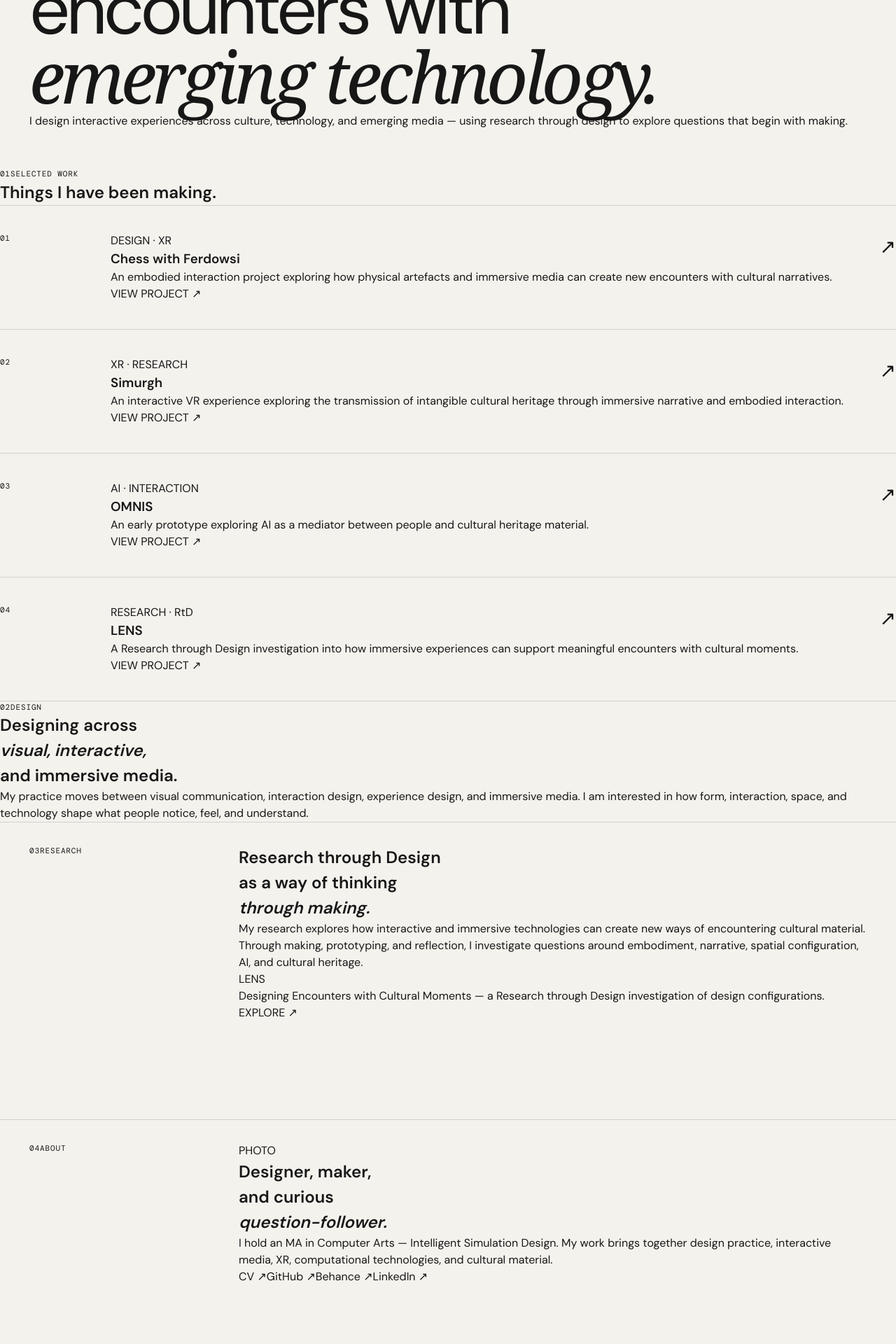
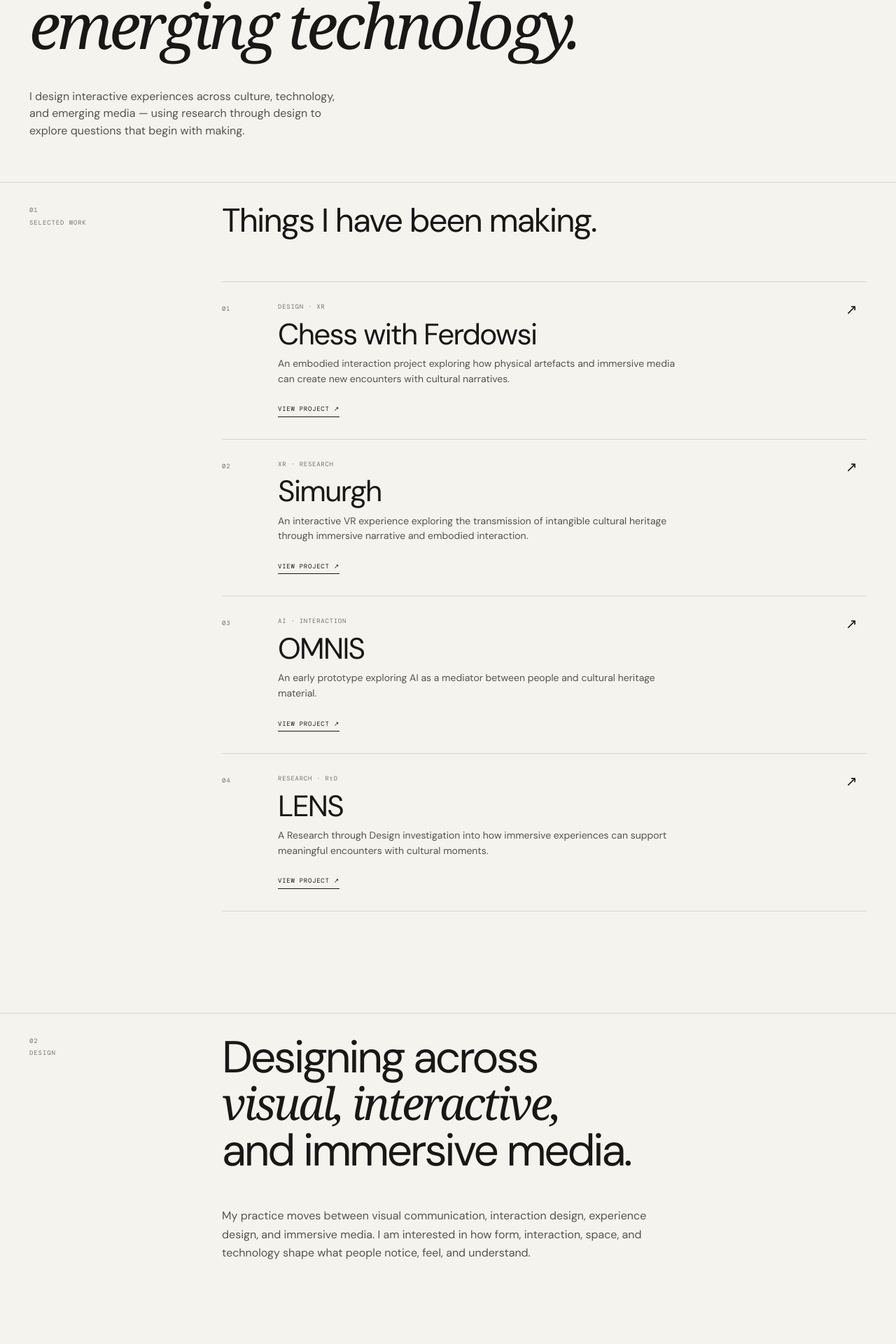
Before and after one commit to aylarfakheriyan/aylarfakherian.com, a Next.js app: page / in a window 1280 px wide. Shown: the part 540-2460 px from the top of the page at 70% size. Built offline with nearby package versions, Linux system fonts and the light colour scheme.

Commit message:
Refine portfolio visual system

```diff
--- a/app/globals.css
+++ b/app/globals.css
@@ -1,11 +1,13 @@
 @import url("https://fonts.googleapis.com/css2?family=DM+Mono:wght@400;500&family=DM+Sans:wght@400;500;600&display=swap");
 
 :root {
-  --background: #f4f2ed;
-  --foreground: #171717;
-  --muted: #77736c;
-  --line: #d5d1c9;
-  --accent: #171717;
+  --background: #f5f3ee;
+  --foreground: #181817;
+  --muted: #77746e;
+  --secondary: #55534e;
+  --line: #d8d5ce;
+  --soft: #ebe8e1;
+  --accent: #181817;
 }
 
 * {
@@ -16,13 +18,24 @@
 
 html {
   scroll-behavior: smooth;
+  background: var(--background);
 }
 
 body {
   background: var(--background);
   color: var(--foreground);
   font-family: "DM Sans", sans-serif;
+  font-size: 15px;
   line-height: 1.5;
+  transition:
+    background 0.35s ease,
+    color 0.35s ease;
+}
+
+body,
+button,
+a {
+  -webkit-font-smoothing: antialiased;
 }
 
 a {
@@ -30,113 +43,209 @@ a {
   text-decoration: none;
 }
 
+button {
+  color: inherit;
+  font: inherit;
+}
+
+/* =========================
+   NAVIGATION
+   ========================= */
+
 nav {
-  display: flex;
-  justify-content: space-between;
+  position: relative;
+  z-index: 10;
+
+  display: grid;
+  grid-template-columns: 1fr auto auto;
   align-items: center;
-  padding: 28px 42px;
+
+  min-height: 72px;
+  padding: 0 42px;
+
   border-bottom: 1px solid var(--line);
-  font-size: 12px;
+
+  font-family: "DM Mono", monospace;
+  font-size: 10px;
   letter-spacing: 0.08em;
 }
 
 .nav-name {
-  font-weight: 600;
+  font-weight: 500;
 }
 
 .nav-links {
   display: flex;
-  gap: 28px;
+  align-items: center;
+  gap: 25px;
+  margin-right: 30px;
 }
 
 .nav-links a {
-  transition: opacity 0.2s ease;
+  position: relative;
+  color: var(--muted);
+  transition:
+    color 0.25s ease,
+    opacity 0.25s ease;
+}
+
+.nav-links a::after {
+  content: "";
+
+  position: absolute;
+  left: 0;
+  bottom: -5px;
+
+  width: 0;
+  height: 1px;
+
+  background: var(--foreground);
+
+  transition: width 0.25s ease;
 }
 
 .nav-links a:hover {
-  opacity: 0.45;
+  color: var(--foreground);
 }
 
+.nav-links a:hover::after {
+  width: 100%;
+}
+
+.theme-toggle {
+  width: 28px;
+  height: 28px;
+
+  display: flex;
+  align-items: center;
+  justify-content: center;
+
+  border: 1px solid var(--line);
+  border-radius: 50%;
+
+  background: transparent;
+
+  cursor: pointer;
+
+  font-size: 12px;
+
+  transition:
+    background 0.25s ease,
+    transform 0.25s ease;
+}
+
+.theme-toggle:hover {
+  background: var(--soft);
+  transform: rotate(20deg);
+}
+
+/* =========================
+   HERO
+   ========================= */
+
 .hero {
-  min-height: 88vh;
-  padding: 100px 42px 55px;
+  min-height: calc(100vh - 72px);
+
+  padding: 48px 42px 38px;
+
   display: flex;
   flex-direction: column;
   justify-content: space-between;
 }
 
-.eyebrow,
-.section-label,
-.location,
-.project-number,
-.project-main span {
+.hero-top {
+  display: flex;
+  justify-content: space-between;
+
   font-family: "DM Mono", monospace;
-  font-size: 11px;
+  font-size: 10px;
   letter-spacing: 0.08em;
+  color: var(--muted);
+}
+
+.hero-main {
+  max-width: 1120px;
+  padding-bottom: 22px;
 }
 
 .hero h1 {
-  max-width: 1050px;
-  font-size: clamp(54px, 8vw, 126px);
+  max-width: 1000px;
+
+  font-size: clamp(52px, 7vw, 100px);
   font-weight: 400;
-  line-height: 0.94;
+  line-height: 0.98;
+
   letter-spacing: -0.055em;
-  margin-top: 70px;
 }
 
-.hero h1 em {
-  font-family: Georgia, serif;
+.hero h1 em,
+h2 em {
+  font-family: Georgia, "Times New Roman", serif;
   font-weight: 400;
+  font-style: italic;
 }
 
-.hero-bottom {
-  display: grid;
-  grid-template-columns: 1fr auto;
-  align-items: end;
-  gap: 40px;
-  margin-top: 100px;
+.hero-main p {
+  max-width: 460px;
+
+  margin-top: 42px;
+
+  font-size: 16px;
+  line-height: 1.55;
+  color: var(--secondary);
 }
 
-.intro {
-  max-width: 470px;
-  font-size: 18px;
-  line-height: 1.5;
+/* =========================
+   GENERIC SECTIONS
+   ========================= */
+
+.section {
+  display: grid;
+  grid-template-columns: 23% 77%;
+
+  padding: 30px 42px 125px;
+
+  border-top: 1px solid var(--line);
 }
 
-.location {
-  text-align: right;
+.section-label {
+  display: flex;
+  flex-direction: column;
+  gap: 5px;
+
+  padding-top: 3px;
+
+  font-family: "DM Mono", monospace;
+  font-size: 9px;
+  line-height: 1.4;
+  letter-spacing: 0.1em;
+  color: var(--muted);
 }
 
-.research-section,
-.projects-section,
-.about-section {
-  border-top: 1px solid var(--line);
-  padding: 32px 42px 140px;
-  display: grid;
-  grid-template-columns: 25% 75%;
+.section-main {
+  min-width: 0;
 }
 
-.research-content,
-.about-content {
-  max-width: 850px;
+/* =========================
+   WORK
+   ========================= */
+
+.work-section {
+  padding-bottom: 145px;
 }
 
-.research-content h2,
-.about-content h2 {
-  max-width: 850px;
-  font-size: clamp(34px, 4vw, 62px);
-  font-weight: 400;
-  line-height: 1.05;
-  letter-spacing: -0.04em;
-  margin-bottom: 60px;
+.section-intro {
+  margin-bottom: 62px;
 }
 
-.research-content p,
-.about-content p {
-  max-width: 610px;
-  font-size: 18px;
-  color: #4f4c47;
-  margin-bottom: 22px;
+.section-intro h2 {
+  max-width: 700px;
+
+  font-size: clamp(30px, 3.7vw, 54px);
+  font-weight: 400;
+  line-height: 1.04;
+
+  letter-spacing: -0.04em;
 }
 
 .projects-list {
@@ -145,147 +254,429 @@ nav {
 
 .project {
   display: grid;
-  grid-template-columns: 10% 1fr auto;
-  gap: 30px;
-  padding: 38px 0;
+  grid-template-columns: 55px minmax(0, 1fr) 30px;
+
+  gap: 25px;
+
+  padding: 29px 0 31px;
+
   border-bottom: 1px solid var(--line);
-  transition: padding 0.3s ease;
+
+  transition:
+    padding 0.35s ease,
+    background 0.35s ease;
+}
+
+.project-number,
+.project-category,
+.project-link {
+  font-family: "DM Mono", monospace;
+  font-size: 9px;
+  letter-spacing: 0.08em;
+}
+
+.project-number {
+  padding-top: 3px;
+  color: var(--muted);
+}
+
+.project-category {
+  display: block;
+  margin-bottom: 11px;
+
+  color: var(--muted);
+}
+
+.project-content h3 {
+  margin-bottom: 10px;
+
+  font-size: clamp(28px, 3.3vw, 47px);
+  font-weight: 400;
+  line-height: 1;
+
+  letter-spacing: -0.04em;
+}
+
+.project-content p {
+  max-width: 590px;
+
+  margin-bottom: 19px;
+
+  font-size: 14px;
+  line-height: 1.55;
+  color: var(--secondary);
+}
+
+.project-link {
+  display: inline-block;
+
+  padding-bottom: 3px;
+
+  border-bottom: 1px solid var(--foreground);
+
+  color: var(--foreground);
+
+  transition: opacity 0.25s ease;
+}
+
+.project-link:hover {
+  opacity: 0.45;
+}
+
+.project-arrow {
+  align-self: start;
+
+  padding-top: 0;
+
+  font-size: 20px;
+  line-height: 1;
+
+  transition:
+    transform 0.3s ease,
+    opacity 0.3s ease;
 }
 
 .project:hover {
-  padding-left: 14px;
-  padding-right: 14px;
+  padding-left: 12px;
+  padding-right: 12px;
 }
 
-.project-main {
-  max-width: 800px;
+.project:hover .project-arrow {
+  transform: translate(4px, -4px);
 }
 
-.project-main h3 {
-  font-size: clamp(32px, 4vw, 58px);
-  font-weight: 400;
-  letter-spacing: -0.04em;
-  margin-bottom: 18px;
+/* =========================
+   DESIGN
+   ========================= */
+
+.design-section {
+  padding-bottom: 145px;
 }
 
-.project-main p {
-  max-width: 650px;
-  font-size: 16px;
-  color: #5e5a54;
-  margin-bottom: 24px;
+.design-section h2,
+.research-section h2,
+.about-section h2 {
+  max-width: 900px;
+
+  font-size: clamp(38px, 5vw, 70px);
+  font-weight: 400;
+  line-height: 1.02;
+
+  letter-spacing: -0.05em;
 }
 
-.project-main span {
+.large-copy {
+  max-width: 610px;
+
+  margin-top: 48px;
+
+  font-size: 16px;
+  line-height: 1.65;
+
+  color: var(--secondary);
+}
+
+/* =========================
+   RESEARCH
+   ========================= */
+
+.research-section {
+  padding-bottom: 145px;
+}
+
+.research-project {
+  max-width: 700px;
+
+  display: grid;
+  grid-template-columns: 100px 1fr auto;
+  gap: 25px;
+
+  margin-top: 75px;
+  padding-top: 20px;
+
+  border-top: 1px solid var(--line);
+
+  font-family: "DM Mono", monospace;
+  font-size: 10px;
+}
+
+.research-project > span {
   color: var(--muted);
 }
 
-.project-arrow {
-  font-size: 28px;
-  align-self: start;
+.research-project p {
+  max-width: 430px;
+
+  font-family: "DM Sans", sans-serif;
+  font-size: 14px;
+  line-height: 1.55;
+
+  color: var(--secondary);
 }
 
-.about-section {
-  padding-bottom: 170px;
+.research-project a {
+  align-self: start;
+
+  border-bottom: 1px solid var(--foreground);
+  padding-bottom: 3px;
+
+  white-space: nowrap;
+
+  transition: opacity 0.25s ease;
 }
 
-.text-link {
-  display: inline-block;
-  margin-top: 25px;
-  border-bottom: 1px solid var(--foreground);
-  padding-bottom: 4px;
-  font-family: "DM Mono", monospace;
-  font-size: 12px;
-  letter-spacing: 0.06em;
+.research-project a:hover {
+  opacity: 0.45;
 }
 
+/* =========================
+   ABOUT
+   ========================= */
+
+.about-section {
+  padding-bottom: 150px;
+}
+
+.about-main {
+  display: grid;
+  grid-template-columns: 0.75fr 1.25fr;
+  gap: 65px;
+}
+
+.about-photo {
+  aspect-ratio: 4 / 5;
+
+  display: flex;
+  align-items: center;
+  justify-content: center;
+
+  background: var(--soft);
+
+  border: 1px solid var(--line);
+
+  color: var(--muted);
+
+  font-family: "DM Mono", monospace;
+  font-size: 9px;
+  letter-spacing: 0.1em;
+}
+
+.about-text h2 {
+  margin-top: -7px;
+}
+
+.about-text .large-copy {
+  max-width: 530px;
+}
+
+.about-links {
+  display: flex;
+  flex-wrap: wrap;
+  gap: 28px;
+
+  margin-top: 50px;
+}
+
+.about-links a {
+  padding-bottom: 4px;
+
+  border-bottom: 1px solid var(--foreground);
+
+  font-family: "DM Mono", monospace;
+  font-size: 10px;
+  letter-spacing: 0.06em;
+
+  transition: opacity 0.25s ease;
+}
+
+.about-links a:hover {
+  opacity: 0.45;
+}
+
+/* =========================
+   CONTACT
+   ========================= */
+
 .contact-section {
-  min-height: 70vh;
-  padding: 100px 42px;
+  min-height: 68vh;
+
+  padding: 95px 42px 100px;
+
   border-top: 1px solid var(--line);
+
   display: flex;
   flex-direction: column;
   justify-content: center;
 }
 
-.contact-section h2 {
-  font-size: clamp(48px, 7vw, 105px);
-  font-weight: 400;
-  line-height: 0.98;
-  letter-spacing: -0.055em;
-  margin: 35px 0 60px;
+.contact-section > .section-label {
+  display: block;
 }
 
-.contact-section > a {
-  width: fit-content;
-  font-family: "DM Mono", monospace;
-  font-size: 13px;
-  border-bottom: 1px solid var(--foreground);
-  padding-bottom: 5px;
+.contact-section h2 {
+  margin: 32px 0 48px;
+
+  font-size: clamp(48px, 7vw, 95px);
+  font-weight: 400;
+  line-height: 0.97;
+
+  letter-spacing: -0.055em;
 }
 
+.contact-email {
+  width: fit-content;
+
+  padding-bottom: 5px;
+
+  border-bottom: 1px solid var(--foreground);
+
+  font-family: "DM Mono", monospace;
+  font-size: 11px;
+  letter-spacing: 0.04em;
+
+  transition: opacity 0.25s ease;
+}
+
+.contact-email:hover {
+  opacity: 0.45;
+}
+
+/* =========================
+   FOOTER
+   ========================= */
+
 footer {
+  min-height: 68px;
+
+  padding: 22px 42px;
+
+  display: flex;
+  align-items: center;
+  justify-content: space-between;
+
   border-top: 1px solid var(--line);
-  padding: 24px 42px;
-  display: flex;
-  justify-content: space-between;
+
   font-family: "DM Mono", monospace;
-  font-size: 10px;
-  letter-spacing: 0.06em;
+  font-size: 9px;
+  letter-spacing: 0.08em;
+
   color: var(--muted);
 }
 
-@media (max-width: 700px) {
+/* =========================
+   SELECTION
+   ========================= */
+
+::selection {
+  background: var(--foreground);
+  color: var(--background);
+}
+
+/* =========================
+   RESPONSIVE
+   ========================= */
+
+@media (max-width: 900px) {
   nav {
-    padding: 22px 20px;
+    grid-template-columns: 1fr auto;
+    padding: 0 25px;
   }
 
   .nav-links {
-    gap: 14px;
-  }
-
-  .nav-links a:nth-child(n + 3) {
     display: none;
   }
 
   .hero {
-    min-height: 82vh;
-    padding: 70px 20px 35px;
+    min-height: calc(100vh - 72px);
+    padding: 38px 25px 32px;
   }
 
   .hero h1 {
-    margin-top: 55px;
-    font-size: clamp(48px, 15vw, 80px);
+    font-size: clamp(48px, 10vw, 78px);
   }
 
-  .hero-bottom {
+  .section {
     grid-template-columns: 1fr;
-    margin-top: 70px;
+    gap: 48px;
+
+    padding: 26px 25px 105px;
   }
 
-  .location {
-    text-align: left;
+  .section-label {
+    flex-direction: row;
+    gap: 14px;
   }
 
-  .research-section,
-  .projects-section,
-  .about-section {
+  .about-main {
     grid-template-columns: 1fr;
-    gap: 60px;
-    padding: 25px 20px 100px;
+    gap: 50px;
   }
 
-  .research-content h2,
-  .about-content h2 {
-    margin-bottom: 40px;
+  .about-photo {
+    max-width: 330px;
+  }
+
+  .contact-section {
+    padding: 80px 25px;
+  }
+
+  footer {
+    padding: 20px 25px;
+  }
+}
+
+@media (max-width: 600px) {
+  body {
+    font-size: 14px;
+  }
+
+  nav {
+    min-height: 64px;
+    padding: 0 20px;
+  }
+
+  .hero {
+    min-height: calc(100svh - 64px);
+    padding: 28px 20px 25px;
+  }
+
+  .hero-top {
+    font-size: 8px;
+  }
+
+  .hero-top span:last-child {
+    display: none;
+  }
+
+  .hero h1 {
+    font-size: clamp(42px, 13vw, 65px);
+    line-height: 0.98;
+  }
+
+  .hero-main p {
+    max-width: 350px;
+    margin-top: 30px;
+    font-size: 14px;
+  }
+
+  .section {
+    padding: 22px 20px 85px;
+    gap: 38px;
+  }
+
+  .section-intro {
+    margin-bottom: 42px;
+  }
+
+  .section-intro h2 {
+    font-size: 32px;
   }
 
   .project {
-    grid-template-columns: 15% 1fr auto;
-    gap: 12px;
-  }
+    grid-template-columns: 32px minmax(0, 1fr) 20px;
+    gap: 10px;
 
-  .project-main h3 {
-    font-size: 34px;
+    padding: 25px 0 27px;
   }
 
   .project:hover {
@@ -293,14 +684,64 @@ footer {
     padding-right: 0;
   }
 
+  .project-content h3 {
+    font-size: 30px;
+    line-height: 1.02;
+  }
+
+  .project-content p {
+    font-size: 13px;
+  }
+
+  .project-arrow {
+    font-size: 16px;
+  }
+
+  .design-section h2,
+  .research-section h2,
+  .about-section h2 {
+    font-size: clamp(35px, 10vw, 53px);
+  }
+
+  .large-copy {
+    margin-top: 35px;
+    font-size: 14px;
+  }
+
+  .research-project {
+    grid-template-columns: 1fr;
+    gap: 15px;
+
+    margin-top: 55px;
+  }
+
+  .research-project p {
+    font-size: 13px;
+  }
+
+  .about-photo {
+    max-width: 100%;
+  }
+
+  .about-links {
+    gap: 20px;
+    margin-top: 38px;
+  }
+
   .contact-section {
-    min-height: 65vh;
-    padding: 80px 20px;
+    min-height: 60vh;
+    padding: 75px 20px;
+  }
+
+  .contact-section h2 {
+    margin: 28px 0 38px;
+    font-size: clamp(44px, 13vw, 65px);
   }
 
   footer {
-    padding: 20px;
-    gap: 20px;
+    padding: 18px 20px;
     flex-direction: column;
+    align-items: flex-start;
+    gap: 8px;
   }
 }
```
